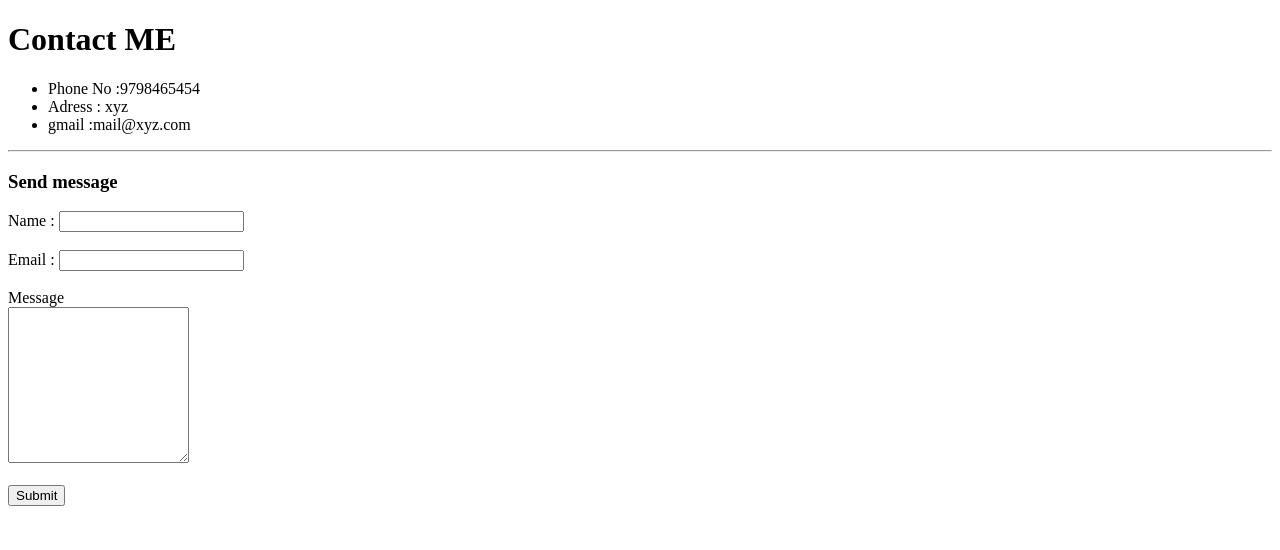
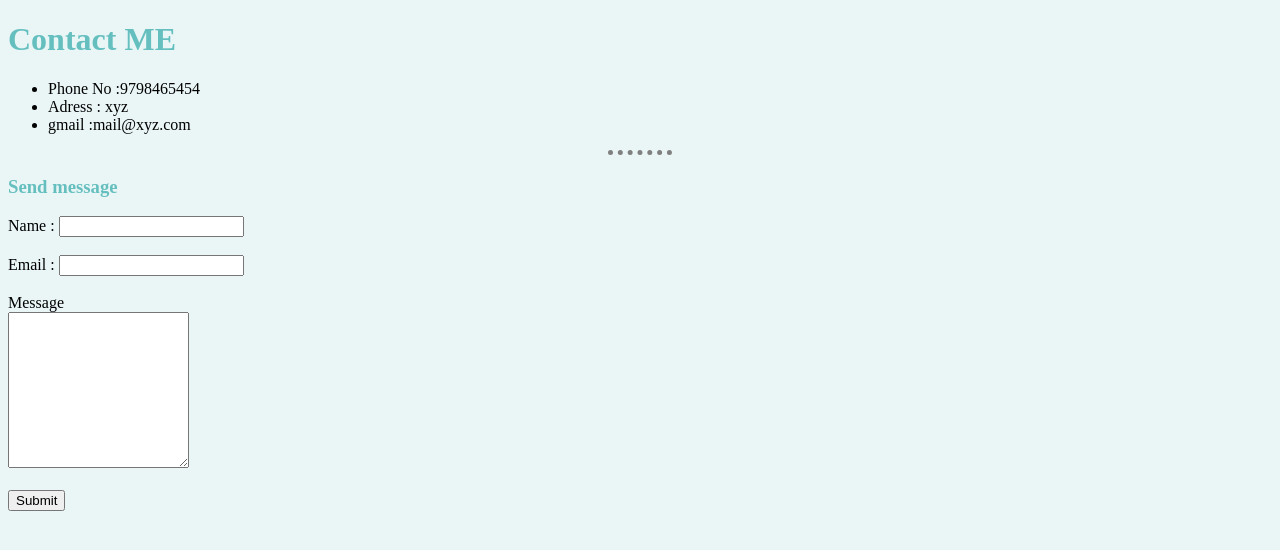
Before and after one commit to dheeraj-mlv/angela-yu-course, a plain HTML site: page contact.html in a window 1280 px wide. Drawn offline with Linux system fonts and the light colour scheme.

Commit message:
intro to css done

```diff
--- a/contact.html
+++ b/contact.html
@@ -6,6 +6,7 @@
     <meta http-equiv="X-UA-Compatible" content="IE=edge">
     <meta name="viewport" content="width=device-width, initial-scale=1.0">
     <title>Contact Me</title>
+    <link rel="stylesheet" href="css/style.css">
 </head>
 
 <body>
--- /dev/null
+++ b/css/style.css
@@ -0,0 +1,19 @@
+/* selector{
+    property:vale;
+} */
+
+body {
+    background-color: #EAF6F6;
+}
+
+hr {
+    border-style: none;
+    height: 2px;
+    width: 5%;
+    border-top: dotted grey 5px;
+}
+
+h1,
+h3 {
+    color: #66BFBF;
+}
```
Also changed, not shown: hobbies.html (+2 -1 lines), index.html (+1 -19 lines).
